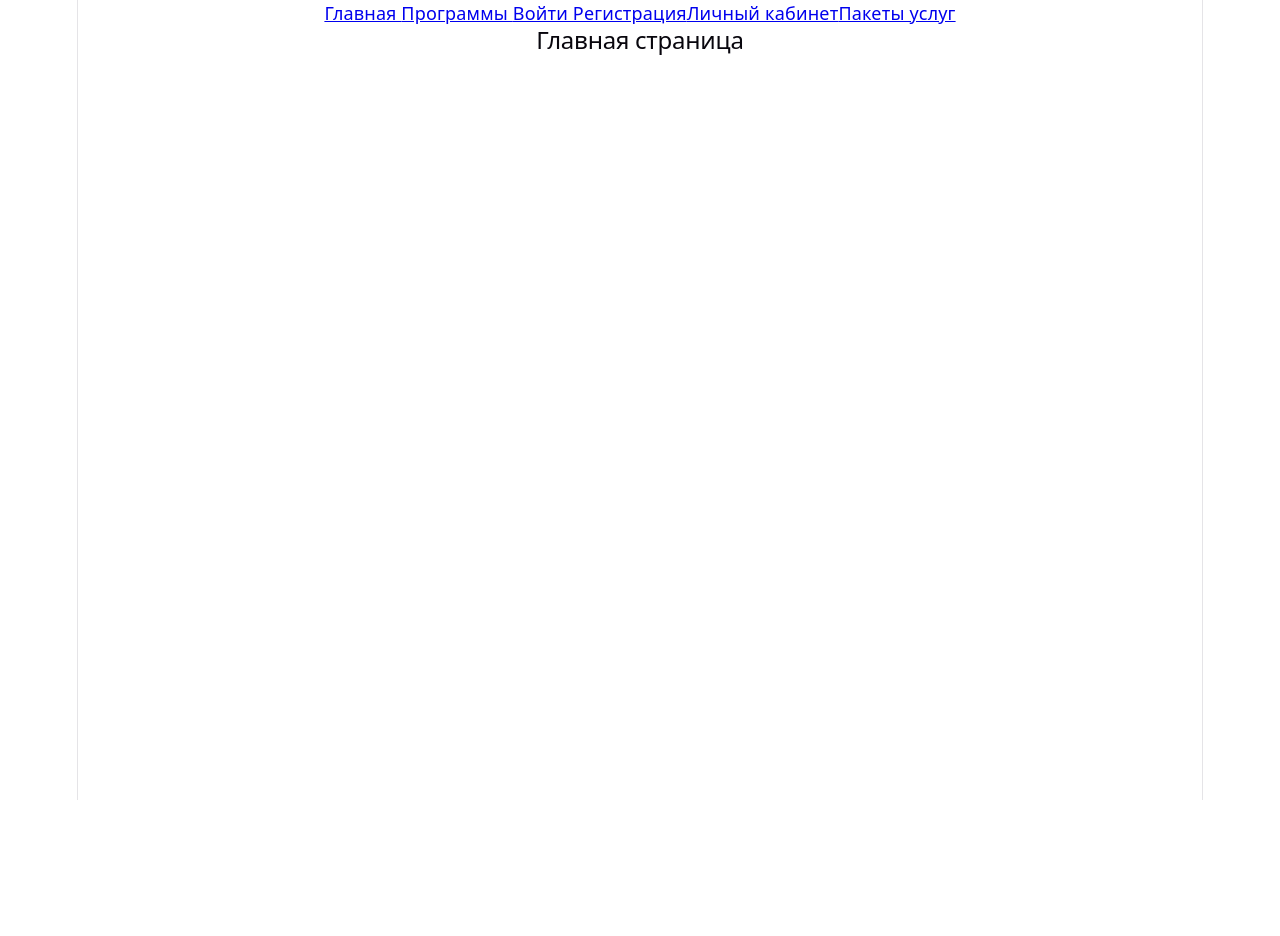
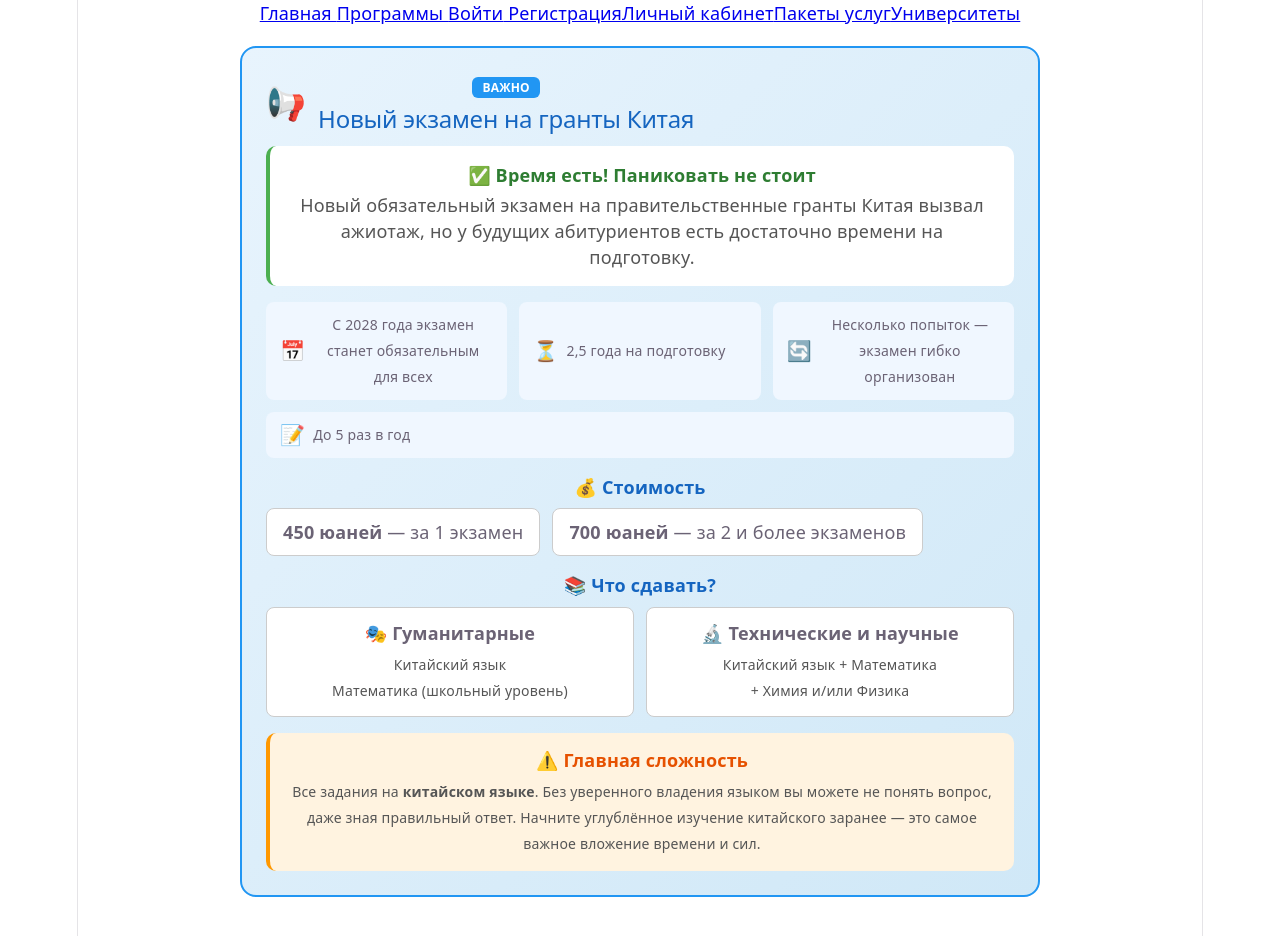
Before and after one commit to Venera-h/Diplom_work, a React app in the folder frontend/: page / in a window 1280 px wide. Shown: the top 936 px of the page. Before the commit the page ends 800 px from the top, so only its background shows below. Built offline with nearby package versions, Linux system fonts and the light colour scheme; the HTML template or start-up script is replaced by a standard one.

Commit message:
Создана вкладка Home

```diff
--- a/frontend/src/App.jsx
+++ b/frontend/src/App.jsx
@@ -7,6 +7,8 @@ import Login from './pages/Login'
 import Register from './pages/Register'
 import Dashboard from './pages/Dashboard'
 import Packages from './pages/Packages'
+import Universities from './pages/Universities'
+import UniversityDetail from './pages/UniversityDetail'
 
 function App() {
   return (
@@ -19,6 +21,8 @@ function App() {
         <Route path="/register" element={<Register />} />
         <Route path="/dashboard" element={<Dashboard />} />
         <Route path="/packages" element={<Packages />} />
+        <Route path="/universities" element={<Universities />} />
+        <Route path="/universities/:id" element={<UniversityDetail />} />
 
 
       </Routes>
--- a/frontend/src/components/Navbar.jsx
+++ b/frontend/src/components/Navbar.jsx
@@ -9,6 +9,7 @@ function Navbar() {
       <Link to="/register"> Регистрация</Link>
       <Link to="/dashboard">Личный кабинет</Link>
       <Link to="/packages">Пакеты услуг</Link>
+      <Link to="/universities">Университеты</Link>
 
     </nav>
   )
--- a/frontend/src/pages/Home.jsx
+++ b/frontend/src/pages/Home.jsx
@@ -1,5 +1,108 @@
 function Home() {
-  return <h2>Главная страница</h2>
+  return (
+    <div style={{ padding: '20px', maxWidth: '800px', margin: '0 auto' }}>
+
+      <div style={{
+        background: 'linear-gradient(135deg, #e8f4fd, #d0e8f7)',
+        border: '2px solid #2196F3',
+        borderRadius: '16px',
+        padding: '24px',
+        marginBottom: '24px'
+      }}>
+        <div style={{ display: 'flex', alignItems: 'center', gap: '12px', marginBottom: '12px' }}>
+          <span style={{ fontSize: '32px' }}>📢</span>
+          <div>
+            <span style={{
+              background: '#2196F3',
+              color: 'white',
+              borderRadius: '6px',
+              padding: '2px 10px',
+              fontSize: '12px',
+              fontWeight: 'bold'
+            }}>ВАЖНО</span>
+            <h2 style={{ margin: '4px 0 0', color: '#1565C0' }}>Новый экзамен на гранты Китая</h2>
+          </div>
+        </div>
+
+        <div style={{
+          background: '#fff',
+          borderRadius: '10px',
+          padding: '16px',
+          marginBottom: '16px',
+          borderLeft: '4px solid #4CAF50'
+        }}>
+          <p style={{ margin: '0 0 4px', fontWeight: 'bold', color: '#2e7d32' }}>✅ Время есть! Паниковать не стоит</p>
+          <p style={{ margin: '0', color: '#555' }}>
+            Новый обязательный экзамен на правительственные гранты Китая вызвал ажиотаж,
+            но у будущих абитуриентов есть достаточно времени на подготовку.
+          </p>
+        </div>
+
+        <div style={{ display: 'flex', flexWrap: 'wrap', gap: '12px', marginBottom: '16px' }}>
+          {[
+            { icon: '📅', text: 'С 2028 года экзамен станет обязательным для всех' },
+            { icon: '⏳', text: '2,5 года на подготовку' },
+            { icon: '🔄', text: 'Несколько попыток — экзамен гибко организован' },
+            { icon: '📝', text: 'До 5 раз в год' },
+          ].map((item, i) => (
+            <div key={i} style={{
+              background: '#f0f7ff',
+              borderRadius: '8px',
+              padding: '10px 14px',
+              display: 'flex',
+              alignItems: 'center',
+              gap: '8px',
+              flex: '1 1 200px'
+            }}>
+              <span style={{ fontSize: '20px' }}>{item.icon}</span>
+              <span style={{ fontSize: '14px' }}>{item.text}</span>
+            </div>
+          ))}
+        </div>
+
+        <div style={{ marginBottom: '16px' }}>
+          <h4 style={{ margin: '0 0 8px', color: '#1565C0' }}>💰 Стоимость</h4>
+          <div style={{ display: 'flex', gap: '12px', flexWrap: 'wrap' }}>
+            <div style={{ background: '#fff', border: '1px solid #ccc', borderRadius: '8px', padding: '10px 16px' }}>
+              <strong>450 юаней</strong> — за 1 экзамен
+            </div>
+            <div style={{ background: '#fff', border: '1px solid #ccc', borderRadius: '8px', padding: '10px 16px' }}>
+              <strong>700 юаней</strong> — за 2 и более экзаменов
+            </div>
+          </div>
+        </div>
+
+        <div style={{ marginBottom: '16px' }}>
+          <h4 style={{ margin: '0 0 8px', color: '#1565C0' }}>📚 Что сдавать?</h4>
+          <div style={{ display: 'flex', gap: '12px', flexWrap: 'wrap' }}>
+            <div style={{ background: '#fff', border: '1px solid #ccc', borderRadius: '8px', padding: '12px 16px', flex: '1 1 200px' }}>
+              <p style={{ margin: '0 0 6px', fontWeight: 'bold' }}>🎭 Гуманитарные</p>
+              <p style={{ margin: '0', fontSize: '14px', color: '#555' }}>Китайский язык<br />Математика (школьный уровень)</p>
+            </div>
+            <div style={{ background: '#fff', border: '1px solid #ccc', borderRadius: '8px', padding: '12px 16px', flex: '1 1 200px' }}>
+              <p style={{ margin: '0 0 6px', fontWeight: 'bold' }}>🔬 Технические и научные</p>
+              <p style={{ margin: '0', fontSize: '14px', color: '#555' }}>Китайский язык + Математика<br />+ Химия и/или Физика</p>
+            </div>
+          </div>
+        </div>
+
+        <div style={{
+          background: '#fff3e0',
+          borderRadius: '10px',
+          padding: '14px 16px',
+          borderLeft: '4px solid #FF9800'
+        }}>
+          <p style={{ margin: '0 0 6px', fontWeight: 'bold', color: '#e65100' }}>⚠️ Главная сложность</p>
+          <p style={{ margin: '0', fontSize: '14px', color: '#555' }}>
+            Все задания на <strong>китайском языке</strong>. Без уверенного владения языком
+            вы можете не понять вопрос, даже зная правильный ответ.
+            Начните углублённое изучение китайского заранее — это самое важное вложение времени и сил.
+          </p>
+        </div>
+      </div>
+
+    </div>
+  )
 }
 
 export default Home
```
Also changed, not shown: 1 other file (tests, documents, lock files or other folders).
